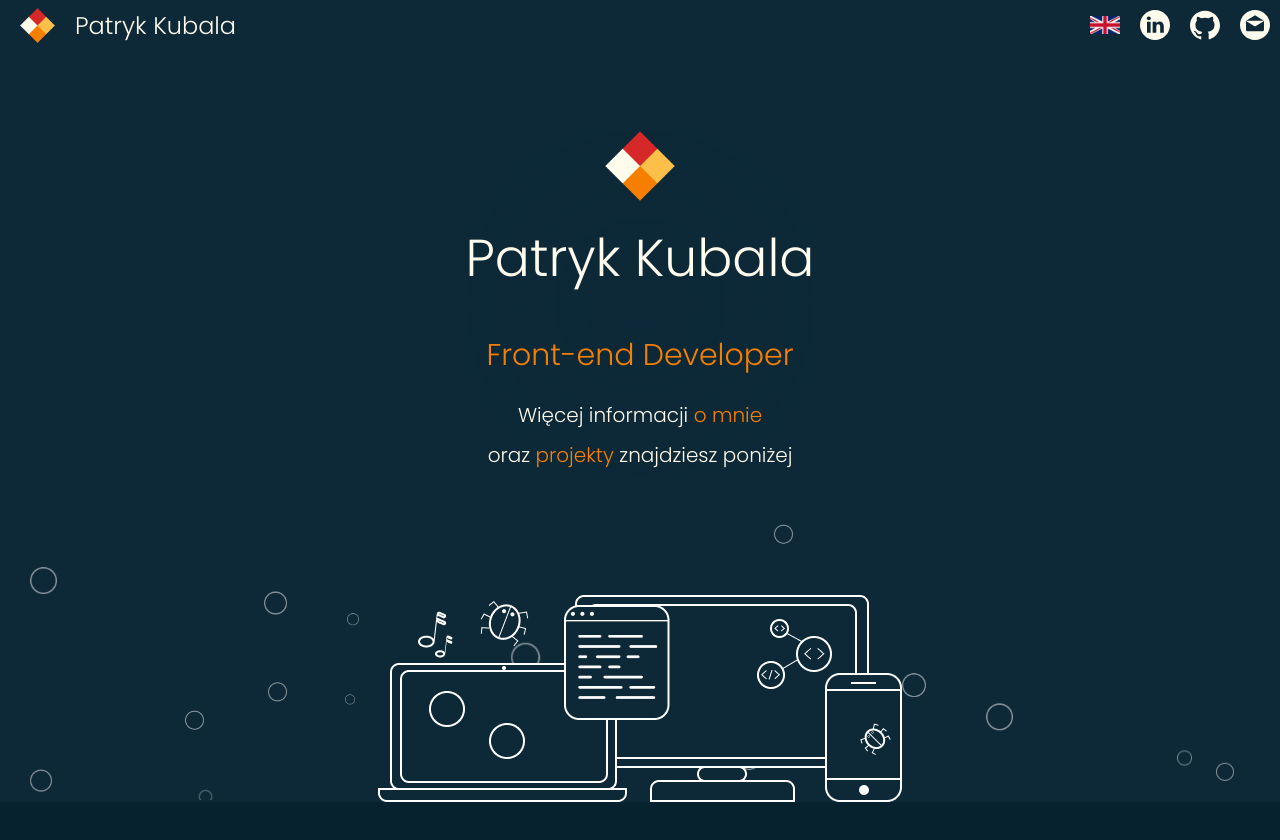
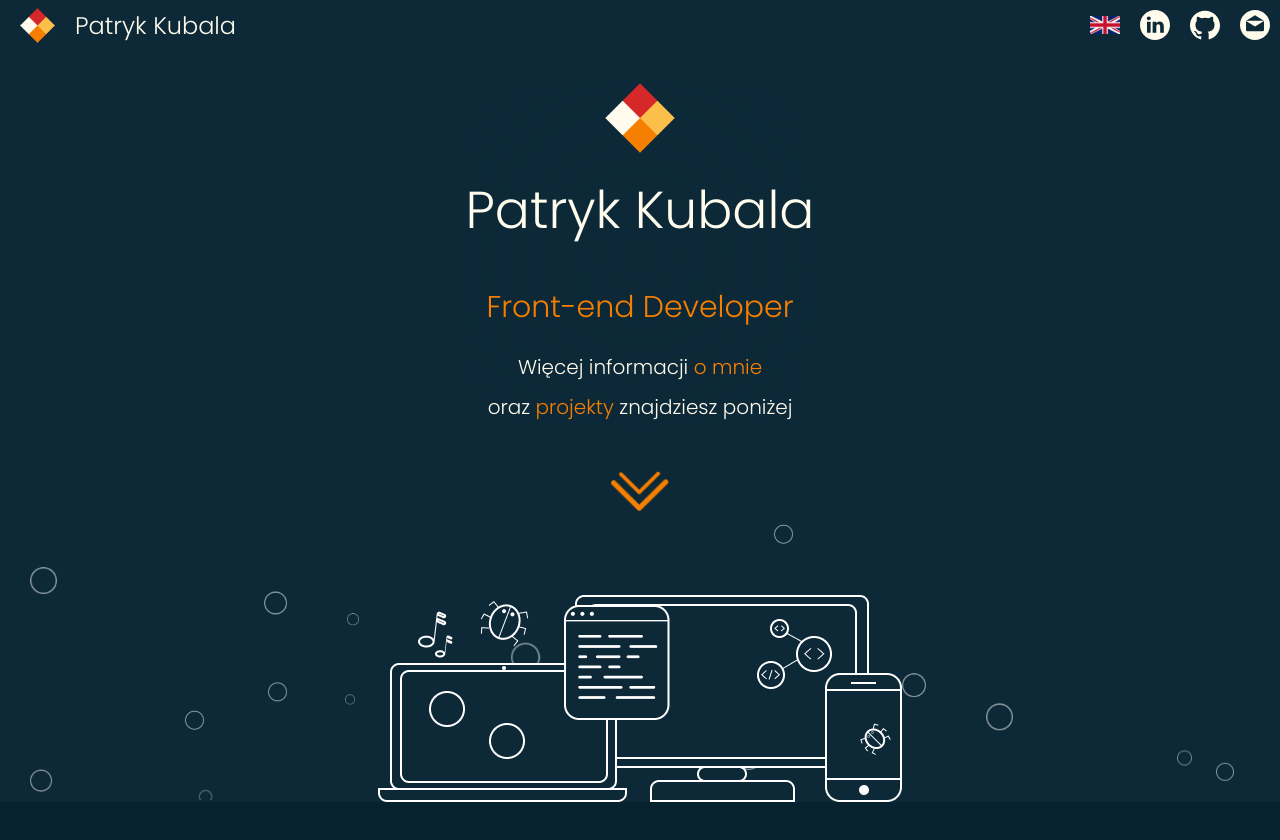
Before and after one commit to patkub2/portfolio, a React (Create React App) app: page / in a window 1280 px wide. Shown: the top 840 px of the page. Built offline with nearby package versions, Linux system fonts and the light colour scheme.

Commit message:
working arrow

```diff
--- a/src/components/Arrow.js
+++ b/src/components/Arrow.js
@@ -0,0 +1,35 @@
+import React from "react";
+import styled from "styled-components";
+import arrow from "../img/arrow.png";
+
+const ArrowContainer = styled.div`
+  /*border: 1px solid yellow; /* RED*/
+  position: relative;
+  margin-bottom: 10vh;
+  animation: mymove 0.9s infinite;
+  img {
+    width: 60px;
+  }
+
+  @keyframes mymove {
+    0% {
+      top: 0px;
+    }
+    50% {
+      top: 5px;
+    }
+    100% {
+      top: 0px;
+    }
+  }
+`;
+
+function Arrow() {
+  return (
+    <ArrowContainer>
+      <img src={arrow} />
+    </ArrowContainer>
+  );
+}
+
+export default Arrow;
--- a/src/components/Main.js
+++ b/src/components/Main.js
@@ -2,6 +2,7 @@ import React from "react";
 import styled from "styled-components";
 import MainText from "./MainText";
 import comp from "../img/comp2.png";
+import Arrow from "./Arrow";
 
 const MainContainer = styled.div`
   /*border: 1px solid yellow; /* RED*/
@@ -18,6 +19,7 @@ function Main() {
   return (
     <MainContainer>
       <MainText />
+      <Arrow />
       <img src={comp} />
     </MainContainer>
   );
--- a/src/components/MainText.js
+++ b/src/components/MainText.js
@@ -7,7 +7,7 @@ const MainTextContainer = styled.div`
   display: flex;
   align-items: center;
   justify-content: center;
-  margin-bottom: 15vh;
+  margin-bottom: 5vh;
   flex-flow: column wrap;
   z-index: 9;
   position: relative;
```
Also changed, not shown: src/img/arrow.png (added).
